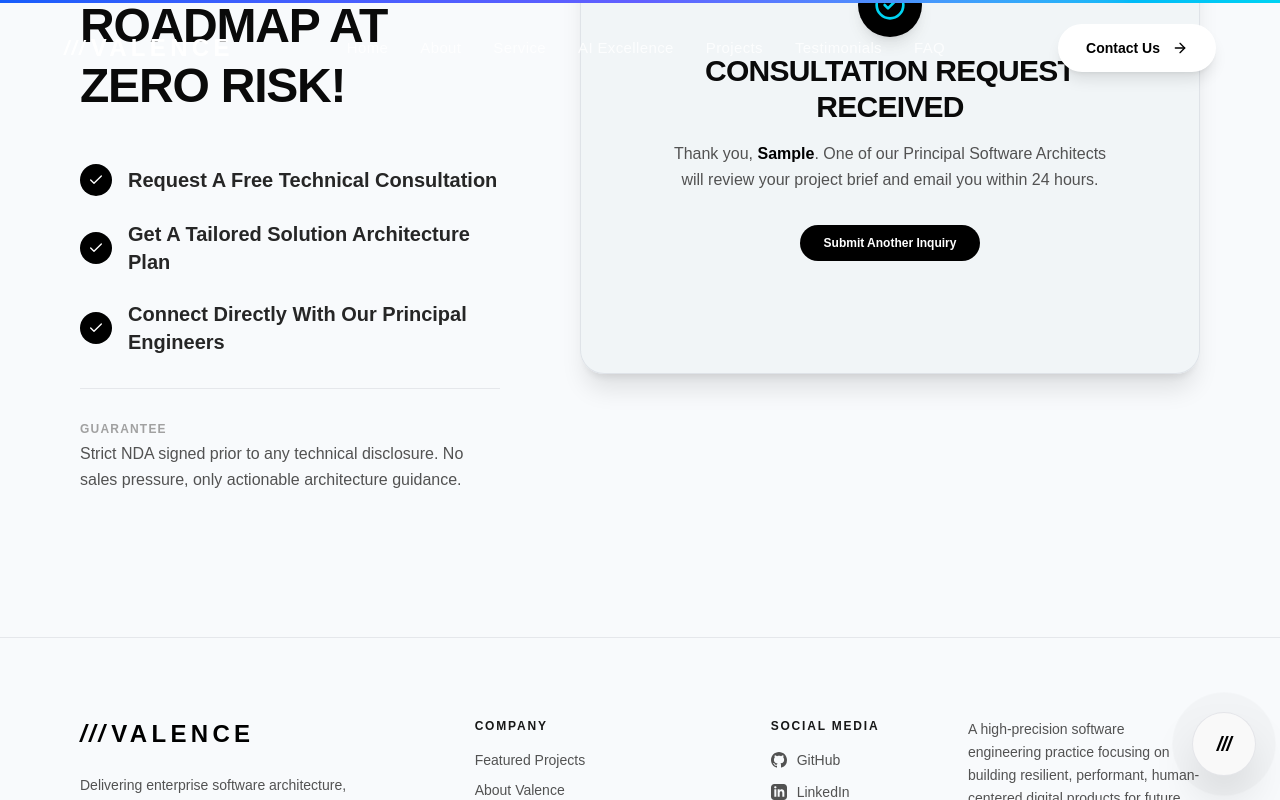
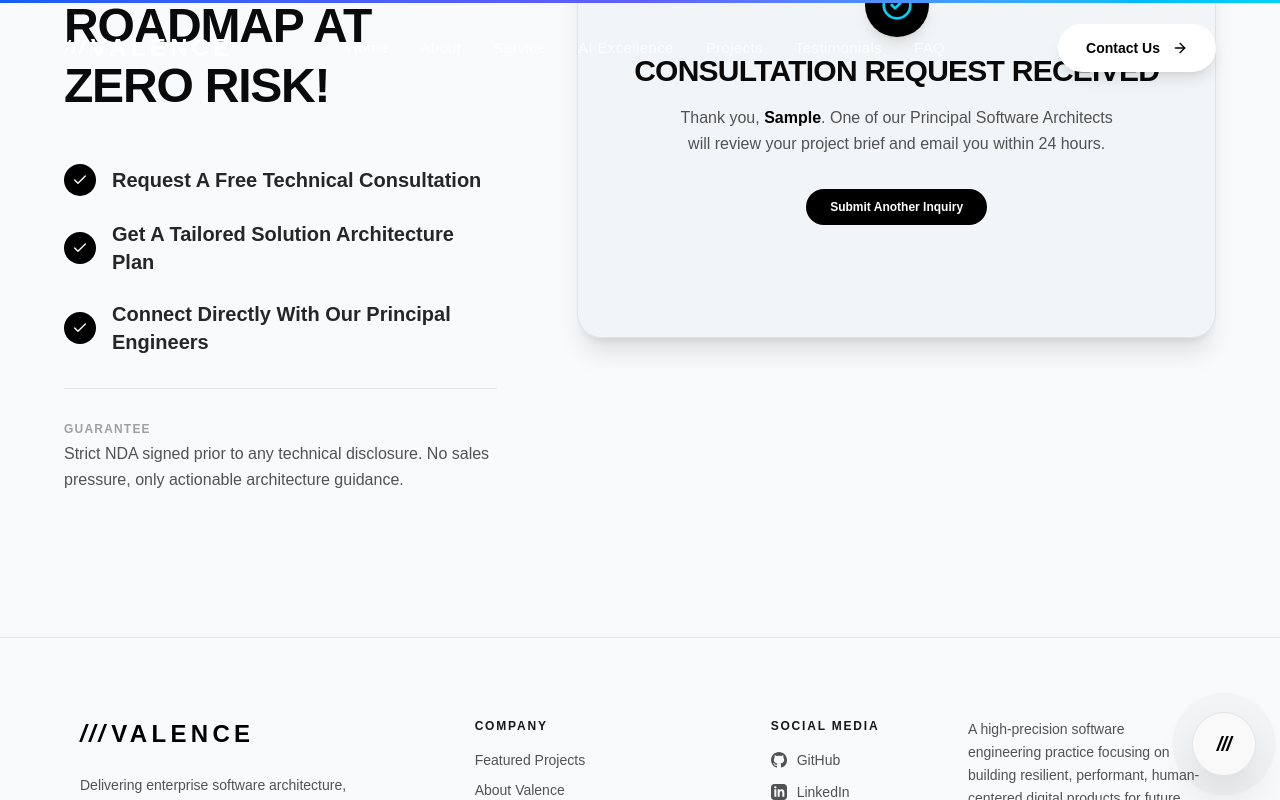
Before and after one commit to ruhul2003/VALENCE, a Next.js app: page / in a window 1280 px wide. Both pictures are taken after typing "Sample", "name@example.com", "5551234", "Sample", "Sample" into the empty fields and a click on the button "Lets contact". Shown: the part 11999-12799 px from the top of the page. Before the commit the page ends 12000 px from the top, so only its background shows below. After the commit the page ends 12000 px from the top, so only its background shows below. Built offline with nearby package versions, Linux system fonts and the light colour scheme; a web font is replaced by a local one.

Commit message:
Add animated input focus dynamics and interactive submit feedback to the contact section.

```diff
--- a/src/components/ContactSection.jsx
+++ b/src/components/ContactSection.jsx
@@ -24,7 +24,7 @@ export default function ContactSection() {
 
   return (
     <section id="contact" className="py-24 lg:py-36 bg-[#F8FAFC] border-t border-gray-200">
-      <div className="max-w-[1600px] mx-auto px-6 sm:px-10 lg:px-16 xl:px-20">
+      <div className="w-[95%] mx-auto px-4 sm:px-6 lg:px-8">
 
         {/* Top Header Row (Wilbur Style) */}
         <motion.div
@@ -54,32 +54,25 @@ export default function ContactSection() {
             </h3>
 
             <div className="space-y-6 pt-4">
-              <div className="flex items-center gap-4">
-                <div className="w-8 h-8 rounded-full bg-black text-white flex items-center justify-center shrink-0">
-                  <Check className="w-4 h-4" />
-                </div>
-                <span className="text-base sm:text-lg lg:text-xl font-semibold text-neutral-800">
-                  Request A Free Technical Consultation
-                </span>
-              </div>
-
-              <div className="flex items-center gap-4">
-                <div className="w-8 h-8 rounded-full bg-black text-white flex items-center justify-center shrink-0">
-                  <Check className="w-4 h-4" />
-                </div>
-                <span className="text-base sm:text-lg lg:text-xl font-semibold text-neutral-800">
-                  Get A Tailored Solution Architecture Plan
-                </span>
-              </div>
-
-              <div className="flex items-center gap-4">
-                <div className="w-8 h-8 rounded-full bg-black text-white flex items-center justify-center shrink-0">
-                  <Check className="w-4 h-4" />
-                </div>
-                <span className="text-base sm:text-lg lg:text-xl font-semibold text-neutral-800">
-                  Connect Directly With Our Principal Engineers
-                </span>
-              </div>
+              {[
+                "Request A Free Technical Consultation",
+                "Get A Tailored Solution Architecture Plan",
+                "Connect Directly With Our Principal Engineers",
+              ].map((text, i) => (
+                <motion.div
+                  key={i}
+                  whileHover={{ x: 6 }}
+                  transition={{ type: "spring", stiffness: 350, damping: 20 }}
+                  className="flex items-center gap-4 group cursor-default"
+                >
+                  <div className="w-8 h-8 rounded-full bg-black text-white flex items-center justify-center shrink-0 group-hover:scale-110 transition-transform">
+                    <Check className="w-4 h-4" />
+                  </div>
+                  <span className="text-base sm:text-lg lg:text-xl font-semibold text-neutral-800 group-hover:text-black transition-colors">
+                    {text}
+                  </span>
+                </motion.div>
+              ))}
             </div>
 
             <div className="pt-8 border-t border-gray-200">
@@ -102,17 +95,29 @@ export default function ContactSection() {
           >
             <div className="relative rounded-3xl bg-[#EEF2F6]/70 border border-gray-300/60 p-6 sm:p-10 lg:p-12 shadow-xl">
               {submitted ? (
-                <div className="py-16 text-center space-y-4 animate-in fade-in duration-300">
-                  <div className="w-16 h-16 rounded-full bg-black text-white mx-auto flex items-center justify-center shadow-lg">
+                <motion.div
+                  initial={{ opacity: 0, scale: 0.9 }}
+                  animate={{ opacity: 1, scale: 1 }}
+                  transition={{ type: "spring", stiffness: 300, damping: 25 }}
+                  className="py-16 text-center space-y-4"
+                >
+                  <motion.div
+                    initial={{ scale: 0 }}
+                    animate={{ scale: 1 }}
+                    transition={{ delay: 0.1, type: "spring", stiffness: 400 }}
+                    className="w-16 h-16 rounded-full bg-black text-white mx-auto flex items-center justify-center shadow-lg"
+                  >
                     <CheckCircle2 className="w-8 h-8 text-cyan-400" />
-                  </div>
+                  </motion.div>
                   <h4 className="text-2xl sm:text-3xl font-bold uppercase tracking-tight text-neutral-950">
                     Consultation Request Received
                   </h4>
                   <p className="text-sm sm:text-base text-neutral-600 max-w-md mx-auto leading-relaxed">
                     Thank you, <span className="font-semibold text-black">{formData.fullName}</span>. One of our Principal Software Architects will review your project brief and email you within 24 hours.
                   </p>
-                  <button
+                  <motion.button
+                    whileHover={{ scale: 1.05 }}
+                    whileTap={{ scale: 0.95 }}
                     onClick={() => {
                       setSubmitted(false);
                       setFormData({
@@ -124,11 +129,11 @@ export default function ContactSection() {
                         projectDetails: "",
                       });
                     }}
-                    className="mt-4 px-6 py-2.5 rounded-full bg-black text-white text-xs font-semibold hover:bg-neutral-800 transition-colors"
+                    className="mt-4 px-6 py-2.5 rounded-full bg-black text-white text-xs font-semibold hover:bg-neutral-800 transition-colors cursor-pointer"
                   >
                     Submit Another Inquiry
-                  </button>
-                </div>
+                  </motion.button>
+                </motion.div>
               ) : (
                 <form onSubmit={handleSubmit} className="space-y-6">
 
```
